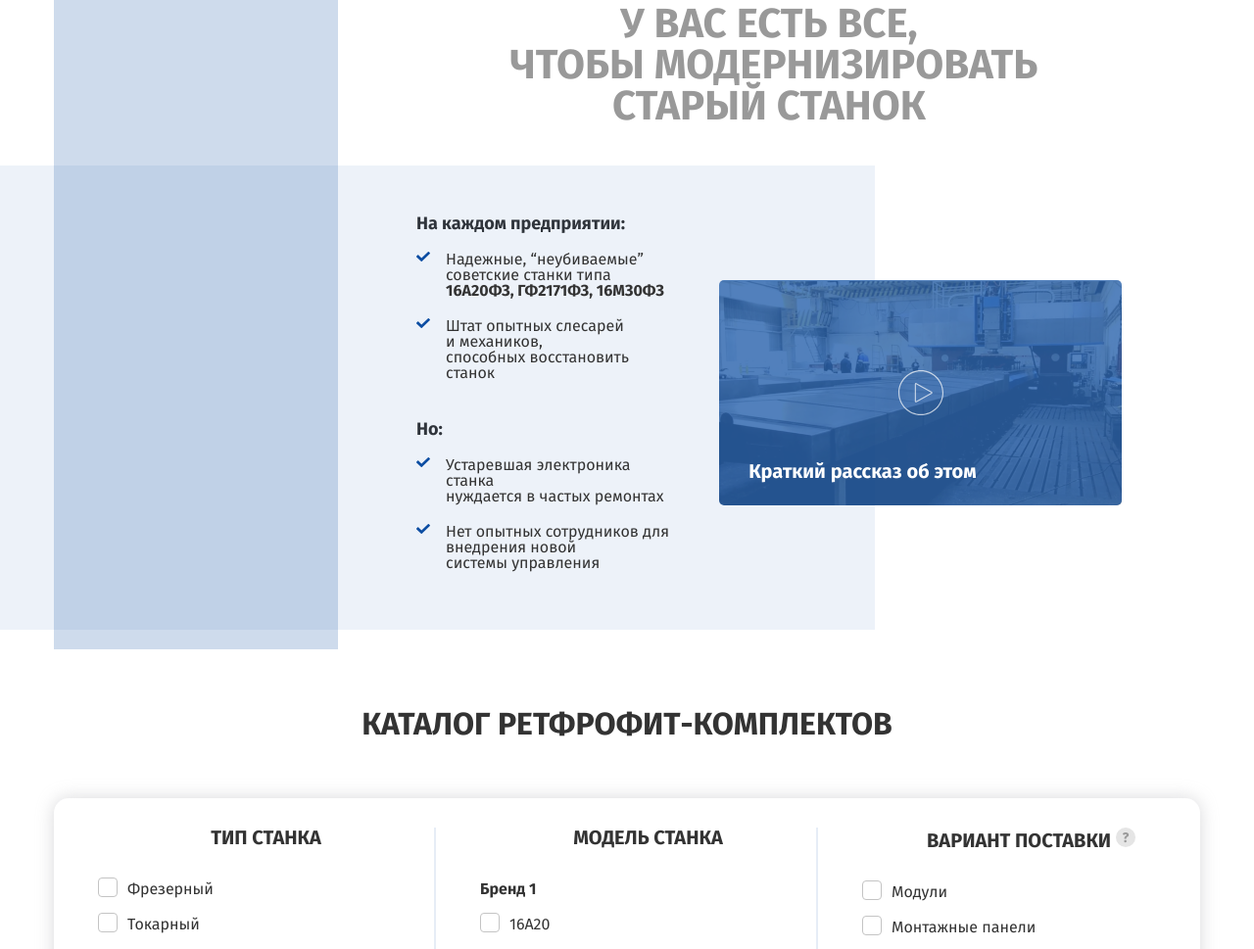
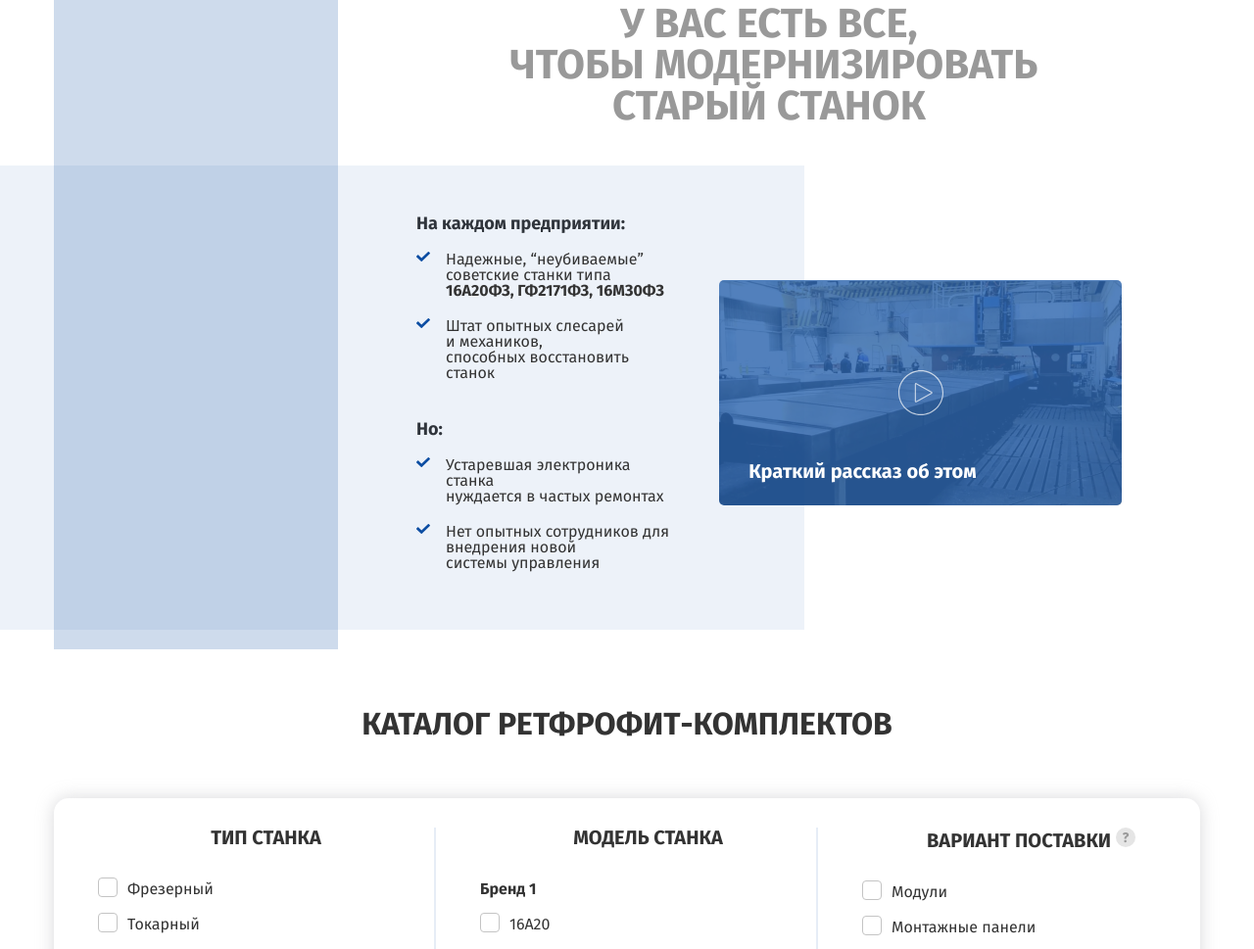
Before and after one commit to SomeRom71/somerom71.github.io, a plain HTML site: page grizzly/index.html in a window 1280 px wide. Shown: the part 1946-2915 px from the top of the page at 98% size. Drawn offline with nearby package versions, Linux system fonts and the light colour scheme; a script that the page names is missing.

Commit message:
Add files via upload

```diff
--- a/grizzly/styles/main.css
+++ b/grizzly/styles/main.css
@@ -1210,7 +1210,7 @@ html {
   position: absolute;
   top: 0;
   bottom: 0;
-  left: -95%;
+  left: -105%;
   width: 160%;
   background: rgba(12, 77, 162, 0.07);
 }
```
Also changed, not shown: 1 other file.
